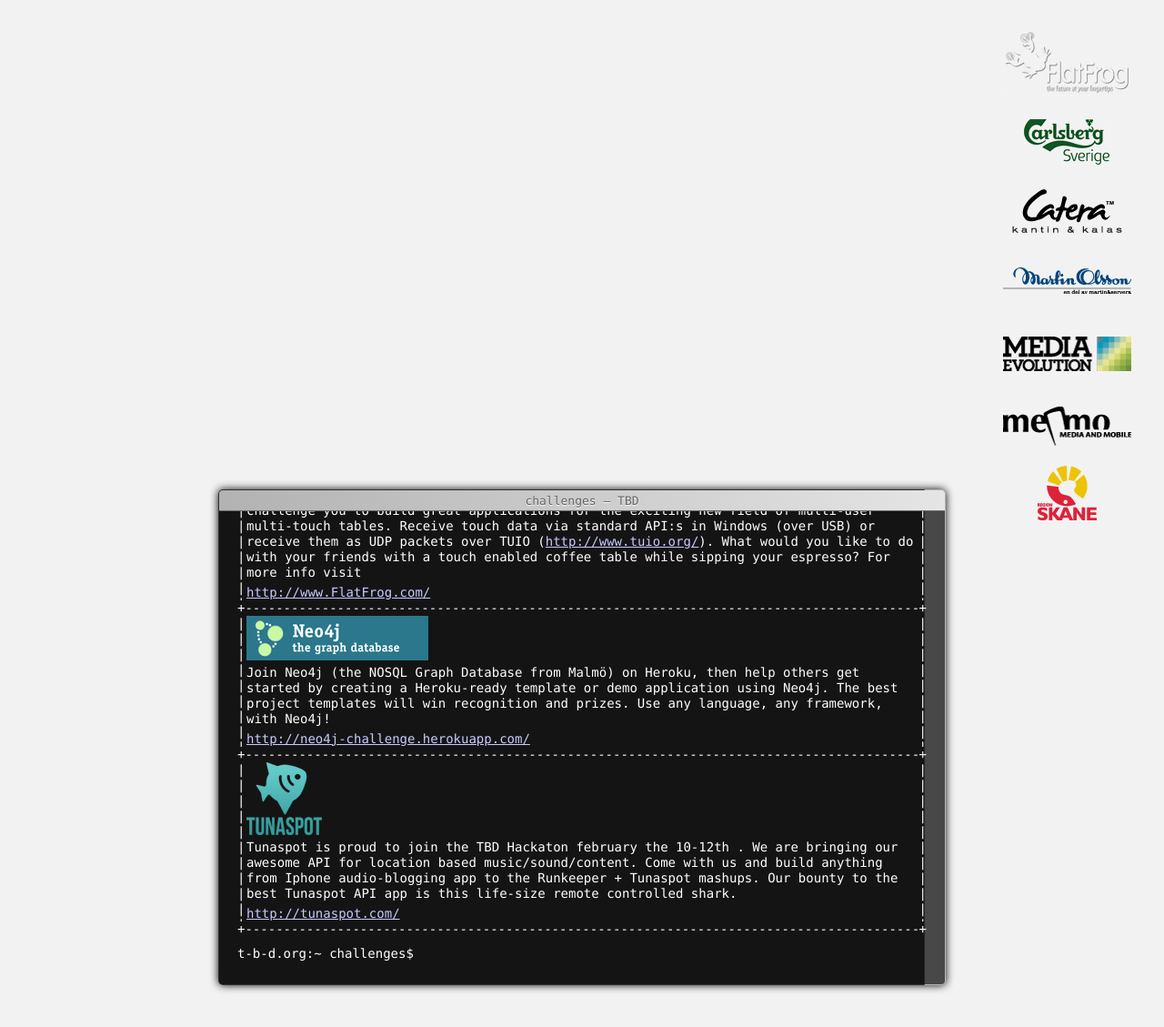
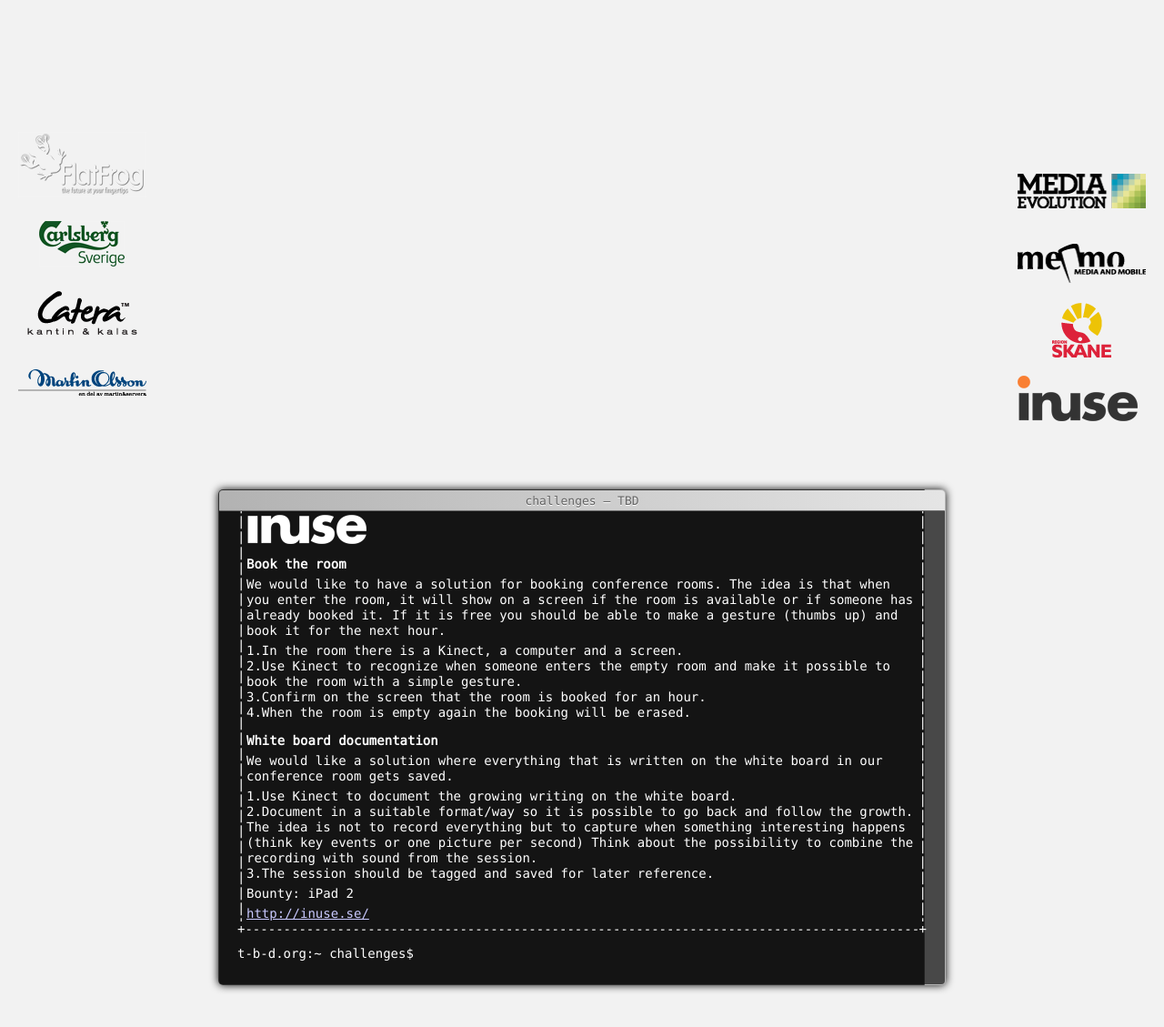
Before and after one commit to T-B-D/t-b-d.github.com, a Jekyll site: the page built from challenges/index.html, in a window 1280 px wide. Shown: the top 1129 px of the page at 91% size. Built offline with Jekyll 4.4.1, drawn with Linux system fonts in a browser that asks for light colours; nearby versions of some CDN libraries.

Commit message:
challenges inuse, sponsor inuse

```diff
--- a/_layouts/default.html
+++ b/_layouts/default.html
@@ -53,17 +53,25 @@
         </div>
     </div>
 
-    <footer class="w572 fixed z10 b10">
-        <ul>
+   <ul class="sp fixed z10 t90 l20">
         <li><a class="sponsor-ff" href="http://www.FlatFrog.com/">FlatFrog</a></li>
         <li><a class="sponsor-carlsberg" href="http://www.carlsberg.se/">Carlsberg</a></li>
         <li><a class="sponsor-catera" href="http://www.catera.se/">Cantera&trade; Kantin &amp; Kalas</a></li>
         <li><a class="sponsor-martin" href="http://www.martinolsson.se/">Martin Olsson</a></li>
+        <!-- <li><a class="sponsor-me" href="http://mediaevolution.se/">Media Evolution</a></li>
+        <li><a class="sponsor-menmo" href="http://menmo.se/">Menmo</a></li>
+        <li><a class="sponsor-skane" href="http://www.skane.se/">Region Skåne</a></li> -->
+    </ul>
+    <ul class="sp fixed z10 t133 r20">
+        <!-- <li><a class="sponsor-ff" href="http://www.FlatFrog.com/">FlatFrog</a></li>
+        <li><a class="sponsor-carlsberg" href="http://www.carlsberg.se/">Carlsberg</a></li>
+        <li><a class="sponsor-catera" href="http://www.catera.se/">Cantera&trade; Kantin &amp; Kalas</a></li>
+        <li><a class="sponsor-martin" href="http://www.martinolsson.se/">Martin Olsson</a></li> -->
         <li><a class="sponsor-me" href="http://mediaevolution.se/">Media Evolution</a></li>
         <li><a class="sponsor-menmo" href="http://menmo.se/">Menmo</a></li>
         <li><a class="sponsor-skane" href="http://www.skane.se/">Region Skåne</a></li>
+        <li><a class="sponsor-inuse" href="http://www.inuse.se/">Inuse</a></li>
     </ul>
-    </footer>
 
 <script src="https://ajax.googleapis.com/ajax/libs/jquery/1.7.1/jquery.min.js"></script>
 <script src="/js/output.js"></script>
--- a/challenges/index.html
+++ b/challenges/index.html
@@ -85,5 +85,56 @@
 			<div class="absolute t0 r0 mr10">+</div>
 		</div>
 	</li>
+			<li>
+<!-- 		<div class="relative w100p pr10">
+			<div class="o nTW mr10">+------------------------------------------------------------------------------------------------------------</div>
+			<div class="absolute t0 r0 mr10">+</div>
+		</div> -->
+		<div class="relative o">
+			<div class="absolute">
+				<div class="o nTW">|<br>|<br>|<br>|<br>|<br>|<br>|<br>|<br>|<br>|<br>|<br>|<br>|<br>|<br>|<br>|<br>|<br>|<br>|<br>|<br>|<br>|<br>|<br>|<br>|<br>|<br>|<br>|<br></div>
+			</div>
+			<div class="pl10 pr10">
+				<h2 class="challenges-inuse">Inuse</h2>
+				<h3 class="pt14">Book the room</h3>
 
+				<p>We would like to have a solution for booking conference rooms. The
+				idea is that when you enter the room, it will show on a screen if the
+				room is available or if someone has already booked it. If it is free
+				you should be able to make a gesture (thumbs up) and book it for the
+				next hour.<p>
+
+				<ol>
+					<li>1.In the room there is a Kinect, a computer and a screen.</li>
+					<li>2.Use Kinect to recognize when someone enters the empty room and make
+					it possible to book the room with a simple gesture.</li>
+					<li>3.Confirm on the screen that the room is booked for an hour.</li>
+					<li>4.When the room is empty again the booking will be erased.</li>
+				</ol>
+
+				<h3 class="pt14">White board documentation</h3>
+
+				<p>We would like a solution where everything that is written on the white
+				board in our conference room gets saved.</p>
+				<ol>
+					<li>1.Use Kinect to document the growing writing on the white board.</li>
+					<li>2.Document in a suitable format/way so it is possible to go back and
+					follow the growth. The idea is not to record everything but to capture
+					when something interesting happens (think key events or one picture
+					per second) Think about the possibility to combine the recording with
+					sound from the session.</li>
+					<li>3.The session should be tagged and saved for later reference.</li>
+				</ol>
+				<p>Bounty: iPad 2</p>
+				<a href="http://inuse.se/">http://inuse.se/</a>
+			</div>
+			<div class="absolute t0 r0">
+				<div class="o nTW">|<br>|<br>|<br>|<br>|<br>|<br>|<br>|<br>|<br>|<br>|<br>|<br>|<br>|<br>|<br>|<br>|<br>|<br>|<br>|<br>|<br>|<br>|<br>|<br>|<br>|<br>|<br>|<br></div>
+			</div>
+		</div>
+		<div class="relative w100p pr10">
+			<div class="o nTW mr10">+------------------------------------------------------------------------------------------------------------</div>
+			<div class="absolute t0 r0 mr10">+</div>
+		</div>
+	</li>
 </ul>
--- a/css/style.css
+++ b/css/style.css
@@ -86,6 +86,7 @@
 .pt0 {padding-top:0px}
 .pt1 {padding-top:1px}
 .pt4 {padding-top:4px}
+.pt14 {padding-top:14px}
 
 .pl10 {padding-left:10px}
 
@@ -158,10 +159,38 @@
 .z10 {z-index:10}
 .z20 {z-index:20}
 .t0 {top:0}
+.t50 {top:50px}
+.t90 {top:90px}
+.t133 {top:133px}
 .r0 {right:0}
-.b10 {bottom:10px;}
+.r20 {right:20px}
+.l20 {left:20px}
+/*.b10 {bottom:10px;}*/
 
 .ib {display:inline-block}
+
+@media (min-height: 800px) {
+	.t90 {
+		top:140px;
+	}
+	.t133 {
+		top:183px;
+
+	}
+}
+
+@media (min-width: 1300px) {
+	.r20 {right:50px}
+	.l20 {left:50px}
+}
+
+@media (min-width: 1500px) {
+	.r20 {right:100px}
+	.l20 {left:100px}
+}
+
+
+
 
 /*
  *********** Table
@@ -256,40 +285,39 @@
 a {color: #cacaff;}
 
 
-/************ footer ************/
+/************ sp ************/
 
-.footer-content {
+/*.footer-content {
 	margin: 0 auto;
-}
+}*/
 
-footer {
-	display: table;
-	margin: 0 auto;
+/*footer {*/
+	/*display: table;*/
+	/*margin: 0 auto;
 	width: 100%;
 	padding: 0 10%;
-	/*max-width: 960px;*/
+	box-sizing: border-box;
+	-moz-box-sizing: border-box;
+	-webkit-box-sizing: border-box;
+}*/
+
+.sp {
+	display: block;
+	width: 141px;
+	/*padding: 0 10%;*/
 	box-sizing: border-box;
 	-moz-box-sizing: border-box;
 	-webkit-box-sizing: border-box;
 }
 
-footer ul {
-	display: block;
-	width: 141px;
-	padding: 0 10%;
-	box-sizing: border-box;
-	-moz-box-sizing: border-box;
-	-webkit-box-sizing: border-box;
-}
-
-footer li {
+.sp li {
 	display: block;
 	width: 141px;
 	width: 141px;
 	height: 80px;
 }
 
-footer a {
+.sp a {
 	display: block;
 	width: 141px;
 	height: 43px;
@@ -297,20 +325,20 @@
 	text-indent: -999px;
 }
 
-@media (max-width:572px) {
+/*@media (max-width:572px) {
 	.w572 {
 		display: none;
 	}
 }
-
+*/
 
 @media (min-width:1180px) {
-	footer.z10 {
+	.sp.z10 {
 		z-index:100;
 	}
 }
 
-footer.b10 {
+/*.sp.b10 {
 	top:70px;
 	right:50px;
 	padding:0;
@@ -318,9 +346,9 @@
 	width:141px;
 	display: block;
 
-}
+}*/
 
-.sponsor-about {
+ .sp .sponsor-about {
 	margin: 0 auto;
 	padding:0;
 	display: block;
@@ -331,50 +359,57 @@
 	text-align:right;
 }
 
-.sponsor-menmo {
+.sp .sponsor-menmo {
 	background:url(../images/sponsor-menmo.png) no-repeat center center;
 }
 
-.sponsor-me {
+.sp .sponsor-me {
 	background:url(../images/sponsor-media-evolution.png) no-repeat center center;
 }
 
-.sponsor-ff {
-	margin-top:-42px;
+.sp .sponsor-ff {
+	/*margin-top:-42px;*/
 	height:72px;
 	background:url(../images/sponsor-flatfrog.png) no-repeat center center;
 }
 
-.sponsor-catera {
+.sp .sponsor-catera {
 	margin-top:-4px;
 	height:50px;
 	background:url(../images/sponsor-catera.png) no-repeat center center;
 }
 
-.sponsor-carlsberg {
+.sp .sponsor-carlsberg {
 	margin-top:18px;
 	height:50px;
 	background:url(../images/sponsor-carlsberg.png) no-repeat center center;
 }
 
-.sponsor-martin {
+.sp .sponsor-martin {
 	/*margin-top:-4px;*/
 	height:43px;
 	background:url(../images/sponsor-martin.png) no-repeat center center;
 }
 
-.sponsor-skane {
+.sp .sponsor-skane {
 	/*margin-top:-4px;*/
 	height:60px;
 	background:url(../images/sponsor-skane.png) no-repeat center center;
 	margin-top:-15px;
 }
 
+.sp .sponsor-inuse {
+	/*margin-top:-4px;*/
+	width:132px;
+	height:50px;
+	background: url(../images/sponsor-inuse.png) no-repeat center center;
+}
+
 /*
  **************** Challenges
  */
 
-.challenges-neo4j, .challenges-flatfrog, .challenges-tunaspot {
+.challenges-neo4j, .challenges-flatfrog, .challenges-tunaspot, .challenges-inuse {
 	height:49px;
 	display:block;
 	overflow: hidden;
@@ -396,6 +431,12 @@
 	width:83px;
 	height:80px;
 	background: url(../images/challenges-tunaspot.png) no-repeat center left;
+}
+
+.challenges-inuse {
+	width:132px;
+	height:50px;
+	background: url(../images/challenges-inuse.png) no-repeat center center;
 }
 
 /*
```
Also changed, not shown: images/challenges-inuse.png (added), images/sponsor-inuse.png (added), js/output.js, sponsors/index.html (line endings or trailing spaces). Lines whose indentation alone changed are shown as unchanged.
